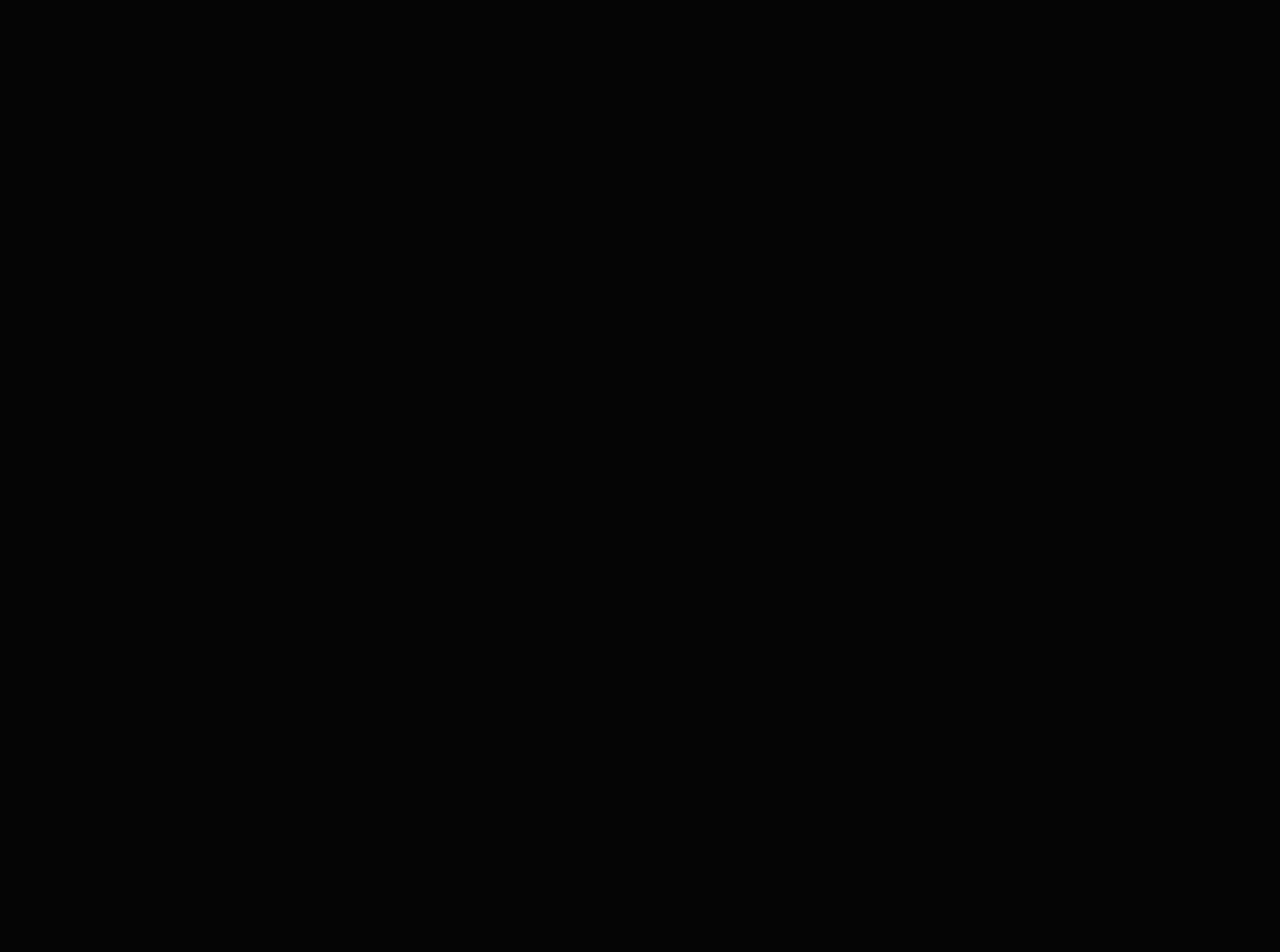
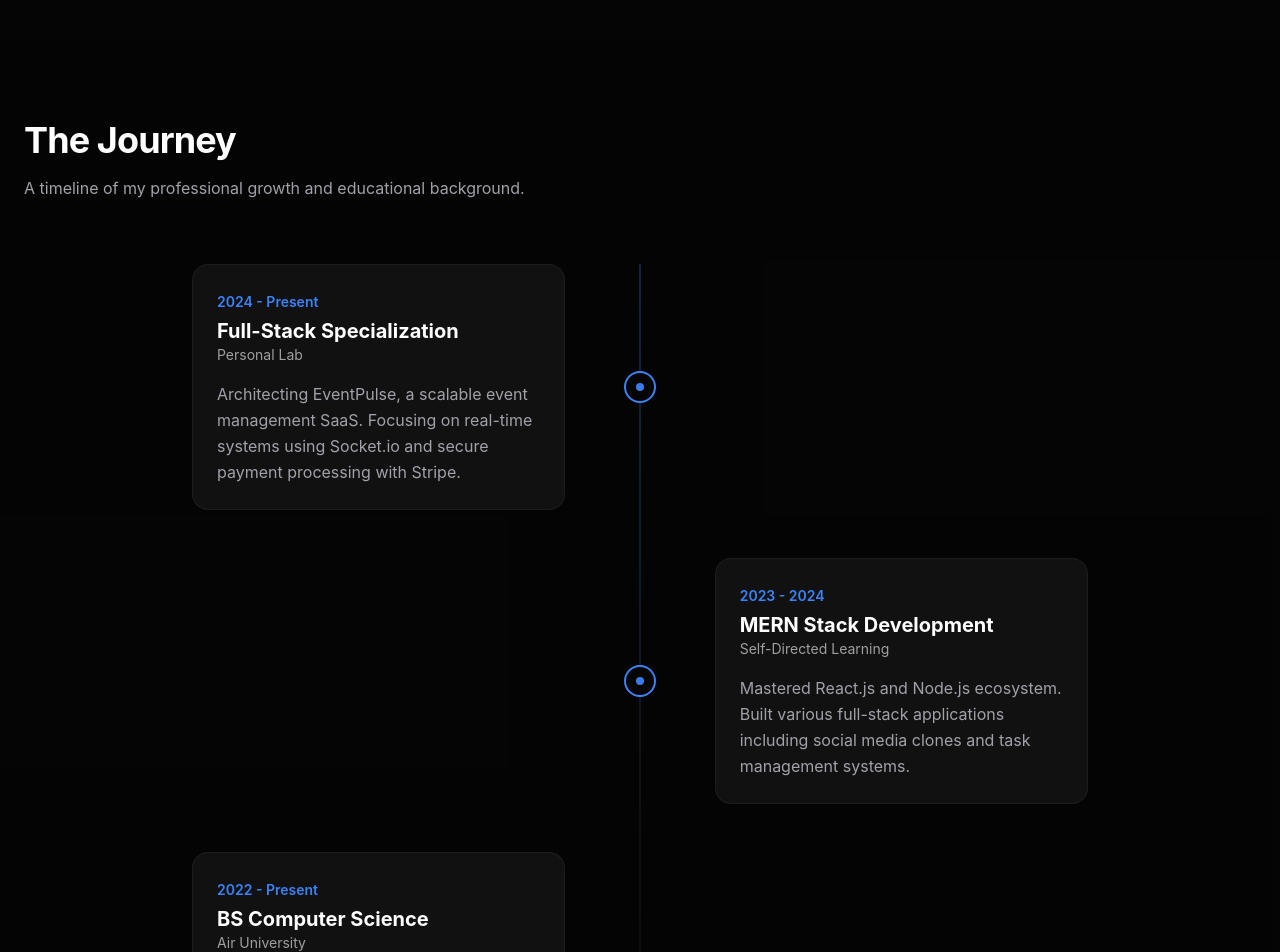
Before and after one commit to KAMRANkami313/portfolio, a React (Vite) app: page / in a window 1280 px wide. Shown: the part 2280-3232 px from the top of the page. Before the commit the page ends 2320 px from the top, so only its background shows below. Built offline with nearby package versions, Linux system fonts and the light colour scheme.

Commit message:
feat: add animated experience timeline section

```diff
--- a/src/App.jsx
+++ b/src/App.jsx
@@ -3,6 +3,7 @@ import Navbar from './components/sections/Navbar';
 import Hero from './components/sections/Hero';
 import Skills from './components/sections/Skills';
 import Projects from './components/sections/Projects';
+import Experience from './components/sections/Experience';
 
 const App = () => {
   return (
@@ -12,6 +13,7 @@ const App = () => {
         <Hero />
         <Skills />
         <Projects />
+        <Experience />
       </main>
     </div>
   );
--- /dev/null
+++ b/src/components/sections/Experience.jsx
@@ -0,0 +1,52 @@
+import React from 'react';
+import { motion } from 'framer-motion';
+import { EXPERIENCE } from '../../constants';
+
+const Experience = () => {
+  return (
+    <section id="experience" className="py-20 bg-dark/50">
+      <div className="container mx-auto px-6">
+        <div className="mb-16">
+          <h2 className="text-3xl md:text-4xl font-bold tracking-tight">The Journey</h2>
+          <p className="mt-4 text-muted">A timeline of my professional growth and educational background.</p>
+        </div>
+
+        <div className="relative max-w-4xl mx-auto">
+          <div className="absolute left-0 md:left-1/2 transform md:-translate-x-1/2 w-px h-full bg-linear-to-b from-accent/50 via-white/10 to-transparent" />
+
+          <div className="space-y-12">
+            {EXPERIENCE.map((item, index) => (
+              <motion.div
+                key={index}
+                initial={{ opacity: 0, x: index % 2 === 0 ? -50 : 50 }}
+                whileInView={{ opacity: 1, x: 0 }}
+                transition={{ duration: 0.6, delay: index * 0.1 }}
+                viewport={{ once: true }}
+                className={`relative flex items-center justify-between w-full flex-col md:flex-row ${
+                  index % 2 === 0 ? "md:flex-row-reverse" : ""
+                }`}
+              >
+                <div className="hidden md:block w-5/12" />
+
+                <div className="absolute left-0 md:left-1/2 transform -translate-x-1/2 flex items-center justify-center w-8 h-8 rounded-full bg-dark border-2 border-accent z-10">
+                  <div className="w-2 h-2 rounded-full bg-accent animate-pulse" />
+                </div>
+
+                <div className="w-full md:w-5/12 pl-12 md:pl-0">
+                  <div className="p-6 rounded-2xl bg-surface border border-white/5 hover:border-white/10 transition-colors">
+                    <span className="text-accent text-sm font-semibold">{item.year}</span>
+                    <h3 className="text-xl font-bold mt-1">{item.title}</h3>
+                    <p className="text-white/60 text-sm mb-4">{item.company}</p>
+                    <p className="text-muted leading-relaxed">{item.description}</p>
+                  </div>
+                </div>
+              </motion.div>
+            ))}
+          </div>
+        </div>
+      </div>
+    </section>
+  );
+};
+
+export default Experience;
--- a/src/constants/index.jsx
+++ b/src/constants/index.jsx
@@ -91,7 +91,7 @@ export const PROJECTS = [
       "Tailwind",
     ],
     github: "https://github.com/KAMRANkami313",
-    live: "#",
+    live: "https://eventpulse-tawny.vercel.app/",
   },
   {
     title: "Native Tasker",
@@ -101,6 +101,37 @@ export const PROJECTS = [
     image: project2,
     tech: ["React Native", "Redux", "Node.js", "SQLite"],
     github: "https://github.com/KAMRANkami313",
-    live: "#",
+    live: "https://eventpulse-tawny.vercel.app/",
   },
 ];
+
+export const EXPERIENCE = [
+  {
+    year: "2024 - Present",
+    title: "Full-Stack Specialization",
+    company: "Personal Lab",
+    description:
+      "Architecting EventPulse, a scalable event management SaaS. Focusing on real-time systems using Socket.io and secure payment processing with Stripe.",
+  },
+  {
+    year: "2023 - 2024",
+    title: "MERN Stack Development",
+    company: "Self-Directed Learning",
+    description:
+      "Mastered React.js and Node.js ecosystem. Built various full-stack applications including social media clones and task management systems.",
+  },
+  {
+    year: "2022 - Present",
+    title: "BS Computer Science",
+    company: "Air University",
+    description:
+      "Focusing on Software Engineering principles, Data Structures, and Database Management Systems. Maintaining a strong academic foundation.",
+  },
+  {
+    year: "2022",
+    title: "Started Web Development",
+    company: "Frontend Basics",
+    description:
+      "Began journey with HTML, CSS, and JavaScript. Developed a passion for building clean and responsive user interfaces.",
+  },
+];
```
Also changed, not shown: 1 other file (tests, documents, lock files or other folders).
